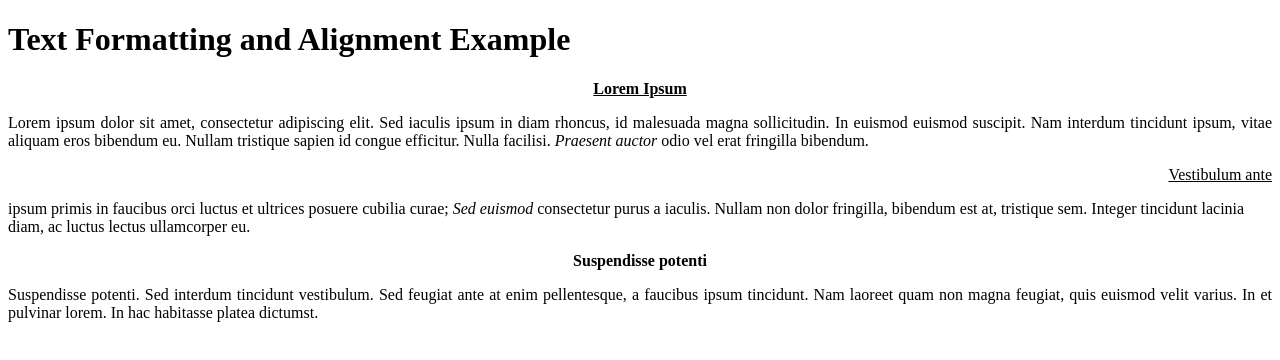
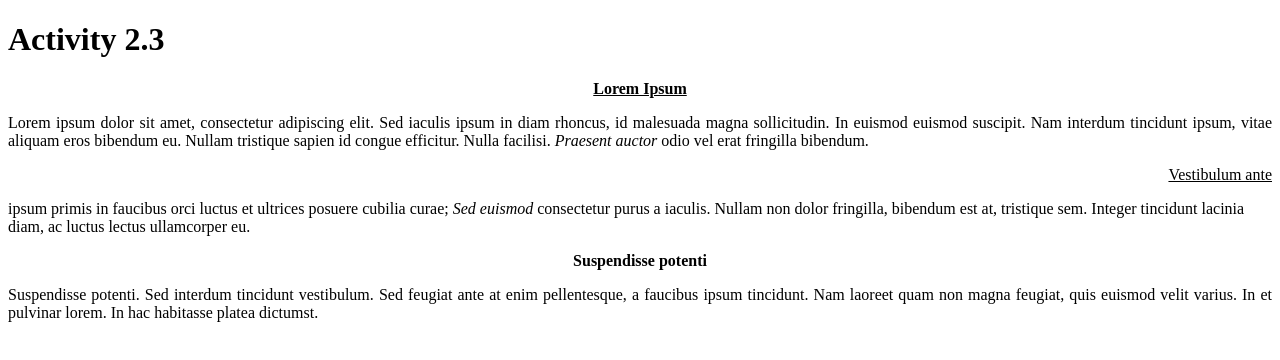
Before and after one commit to preetish03/WT-Act-2, a plain HTML site: page 2c.html in a window 1280 px wide. Drawn offline with Linux system fonts and the light colour scheme.

Commit message:
Update 2c.html

```diff
--- a/2c.html
+++ b/2c.html
@@ -4,7 +4,7 @@
     <title>Text Formatting and Alignment Example</title>
   </head>
   <body>
-    <h1>Text Formatting and Alignment Example</h1>
+    <h1>Activity 2.3</h1>
     <p style="text-align:center;">
       <u><b>Lorem Ipsum</b></u>
     </p>
```
